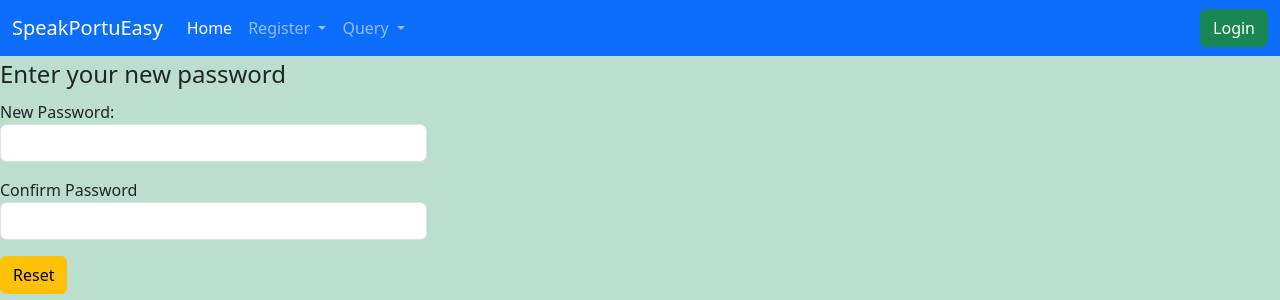
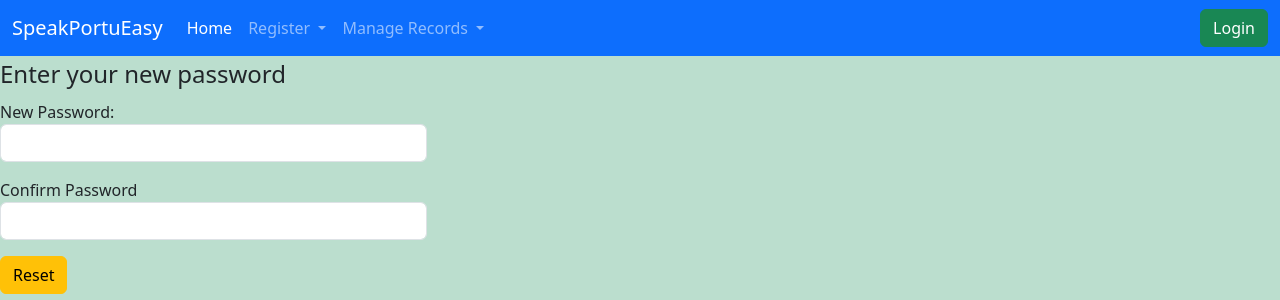
Before and after one commit to MariaPadilha32/SpeakPortuEasy, a Django app: page /accounts/reset/1/1/ in a window 1280 px wide. Shown: the top 300 px of the page. Run offline with Django 5.2, Linux system fonts and the light colour scheme.

Commit message:
improve navigatin meny with clearer labels and titles

```diff
--- a/templates/base.html
+++ b/templates/base.html
@@ -27,23 +27,23 @@
                 Register
               </a>
               <ul class="dropdown-menu bg-primary">
-                <li><a class="dropdown-item" href="{% url 'register-student' %}">Student</a></li>
-                <li><a class="dropdown-item" href="{% url 'register-class' %}">Class</a></li>
-                <li><a class="dropdown-item" href="{% url 'register-classroom' %}">Classroom</a></li>
-                <li><a class="dropdown-item" href="{% url 'register-enrollments' %}">Enrollment</a></li>
-                <li><a class="dropdown-item" href="{% url 'register-teacher' %}">Teacher</a></li>
+                <li><a class="dropdown-item" href="{% url 'register-student' %}">Add a new student</a></li>
+                <li><a class="dropdown-item" href="{% url 'register-class' %}">Create a new clas</a></li>
+                <li><a class="dropdown-item" href="{% url 'register-classroom' %}">Add a classroom to your system</a></li>
+                <li><a class="dropdown-item" href="{% url 'register-enrollments' %}">Enroll students in classes</a></li>
+                <li><a class="dropdown-item" href="{% url 'register-teacher' %}">Add a new teacher</a></li>
               </ul>
             </li>
             <li class="nav-item dropdown">
               <a class="nav-link dropdown-toggle" href="#" role="button" data-bs-toggle="dropdown" aria-expanded="false">
-                  Query
+                Manage Records
                 </a>
                 <ul class="dropdown-menu bg-primary">
-                  <li><a class="dropdown-item" href="{% url 'query-student' %}">Student</a></li>
-                  <li><a class="dropdown-item" href="{% url 'query-class' %}">Class</a></li>
-                  <li><a class="dropdown-item" href="{% url 'query-classroom' %}">Classroom</a></li>
-                  <li><a class="dropdown-item" href="{% url 'query-enrollments' %}">Enrollment</a></li>
-                  <li><a class="dropdown-item" href="{% url 'query-teacher' %}">Teacher</a></li>
+                  <li><a class="dropdown-item" href="{% url 'query-student' %}">Student records</a></li>
+                  <li><a class="dropdown-item" href="{% url 'query-class' %}">Class information</a></li>
+                  <li><a class="dropdown-item" href="{% url 'query-classroom' %}">Classroom information</a></li>
+                  <li><a class="dropdown-item" href="{% url 'query-enrollments' %}">Enrollments</a></li>
+                  <li><a class="dropdown-item" href="{% url 'query-teacher' %}">Teacher information</a></li>
                 </ul>
               </li>
             </ul>
```
